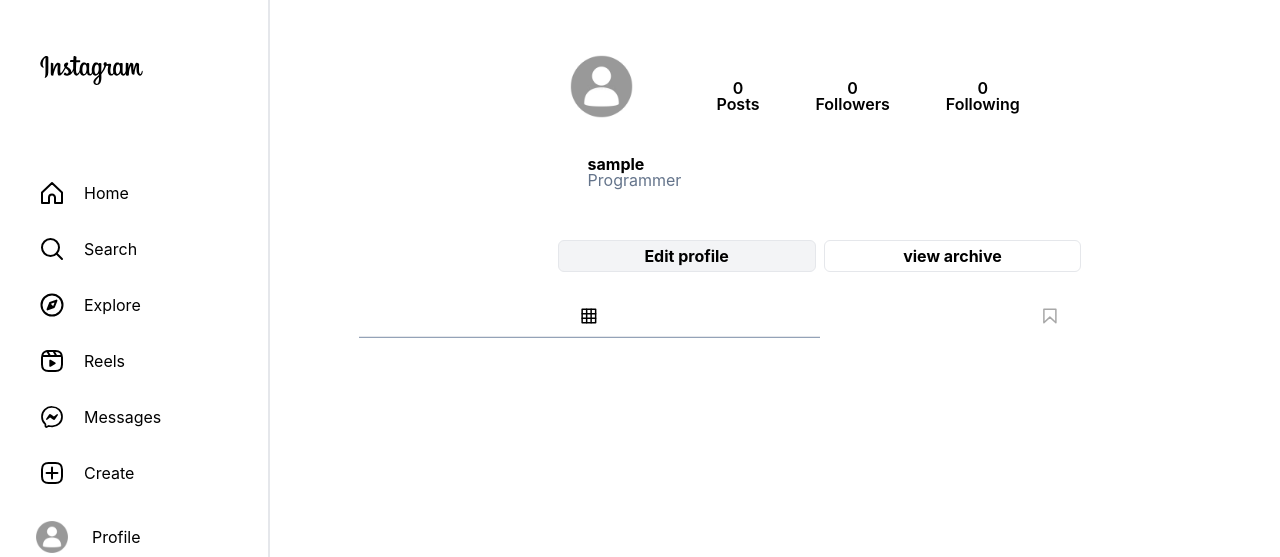
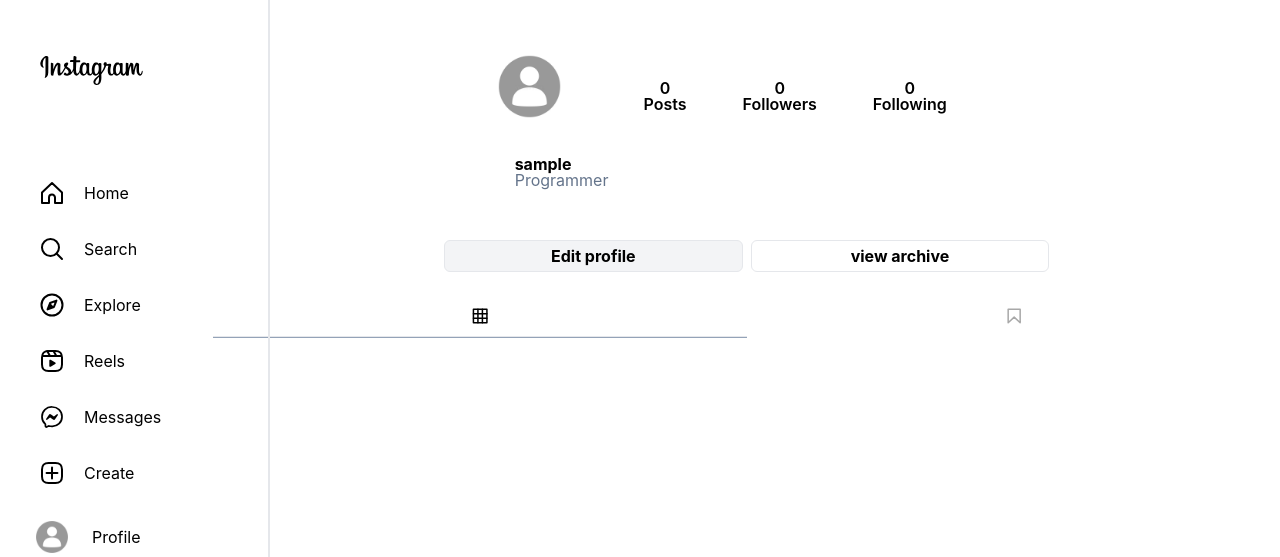
Before and after one commit to Ali2050J/instgram, a Django app: page /accounts/profile/1/ in a window 1280 px wide; the page is wider, and only the part inside the window is pictured. Shown: the top 557 px of that part. Run offline with Django 4.2, Linux system fonts and the light colour scheme; the visitor is signed in with stand-in values (Sample User, id 1); data comes from the database, SQL or seed files in the repository; data that the repository does not hold is empty; some libraries are stand-ins or nearby versions.

Commit message:
fix few bugs in front

```diff
--- a/accounts/templates/accounts/profile.html
+++ b/accounts/templates/accounts/profile.html
@@ -300,7 +300,7 @@
         <a href="">
             <div class="flex cursor-pointer justify-center  flex-row space-x-5 items-center">
                 <div style="
-                    background-image: url('https://instagram.iran.liara.run/{{ request.user.profile.image }}'); /* آدرس تصویر */
+                    background-image: url('https://instagram.iran.liara.run/{{ request.user.profile.image.url }}'); /* آدرس تصویر */
                     background-size: cover; /* تنظیم اندازه تصویر */
                     background-position: center; /* تنظیم موقعیت تصویر */
                     " class=" rounded-full  -ml-2   overflow-hidden w-10 h-10  "></div>
@@ -328,7 +328,7 @@
         </div>
     </div>
     <div class="flex">
-        <div class="w-[39%] hidden  xl:block  h-[1300px]"></div>
+        <div class="w-[20%] hidden  xl:block  h-[1300px]"></div>
         <div id="blure"
             class="min-h-[1300px] w-full  cancel overflow-ellipsis md:mx-auto lg:mx-auto sm:mx-auto xl:mx-auto bg-white flex flex-col md:max-w-screen-md sm:max-w-screen-sm lg:max-w-5xl xl:max-w-7xl ">
 
@@ -468,11 +468,9 @@
                 <hr class="w-1/2 transition-all duration-300 ease-in-out bg-slate-400 h-[1.5px]">
 
             </div>
-            <div id="postBox" class="grid max-w-[114rem] grid-cols-3 mt-1 gap-1 border border-white"
-                style="margin: 0 0 0 -110px;">
+            <div id="postBox" class="grid max-w-[114rem] grid-cols-3 mt-1 gap-1 border border-white">
             </div>
-            <div id="postBoxSave" class="grid max-w-[114rem] grid-cols-3 mt-1 hidden border border-white"
-                style="margin: 0 0 0 -110px;">
+            <div id="postBoxSave" class="grid max-w-[114rem] grid-cols-3 mt-1 gap-1 hidden border border-white">
                 {% if user.posts.all %}
                 {% for post in user.posts.all %}
                 <div style="
@@ -480,7 +478,6 @@
                     background-size: cover; /* تنظیم اندازه تصویر */
                     background-position: center; /* تنظیم موقعیت تصویر */" key="${da.id}"
                     class=" w-full xl:h-80 lg:h-72 md:h-64 sm:h-52 h-48 overflow-hidden">
-                    <img class="md:object-cover" src="{{ post.image.url }}" alt="#" />
                 </div>
                 {% endfor %}
                 {% endif %}
--- a/static/profile/src/css/style.css
+++ b/static/profile/src/css/style.css
@@ -791,6 +791,10 @@ Ensure the default browser behavior of the `hidden` attribute.
   width: 2.5rem;
 }
 
+.w-\[20\%\] {
+  width: 20%;
+}
+
 .w-\[39\%\] {
   width: 39%;
 }
```
Also changed, not shown: media/images/71yrv-qwUGL.jpg (added), 1 other file.
